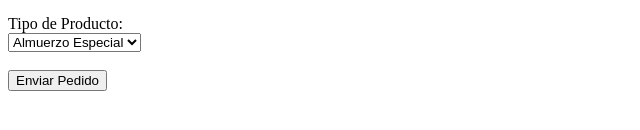
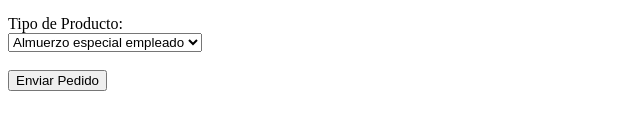
Before and after one commit to Bonamentegms/Formuario, a plain HTML site: page index.html in a window 1280 px wide. Shown: the part 166-296 px from the top of the page, 0-640 px from the left. Drawn offline with Linux system fonts and the light colour scheme.

Commit message:
index.html

```diff
--- a/index.html
+++ b/index.html
@@ -15,12 +15,12 @@
 
     <label>Tipo de Producto:</label><br>
     <select name="producto" required>
-      <option value="Almuerzo Especial">Almuerzo Especial</option>
-      <option value="Bandeja Especial">Bandeja Especial</option>
-      <option value="Almuerzo">Almuerzo</option>
-      <option value="Bandeja">Bandeja</option>
-      <option value="Desayuno">Desayuno</option>
-      <option value="Cena">Cena</option>
+      <option value="Almuerzo especial empleado">Almuerzo especial empleado</option>
+      <option value="Bandeja especial empleado">Bandeja especial empleado</option>
+      <option value="Almuerzo empleado">Almuerzo empleado</option>
+      <option value="Bandeja empleado">Bandeja empleado</option>
+      <option value="Desayuno empleado">Desayuno empleado</option>
+      <option value="Cena empleado">Cena empleado</option>
     </select><br><br>
 
     <button type="submit">Enviar Pedido</button>
```
